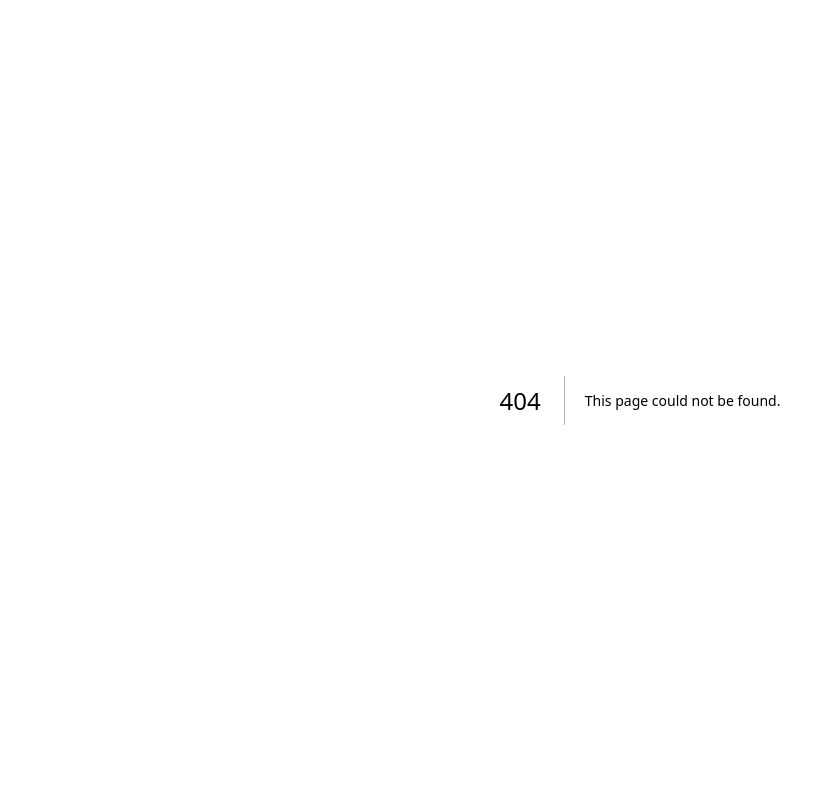
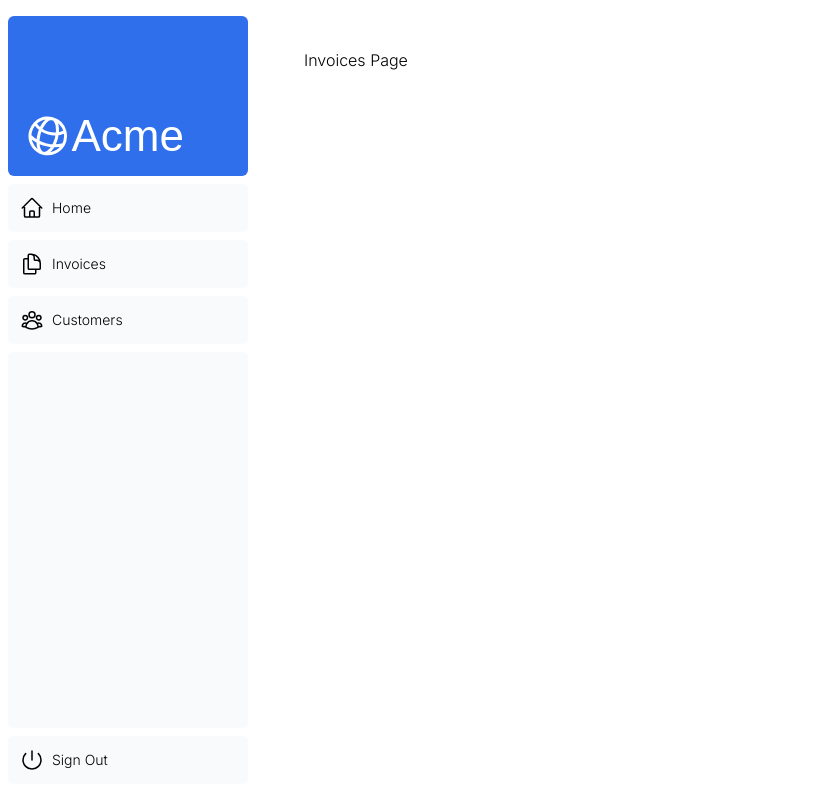
Before and after one commit to githubxnishant/next_dashboard, a Next.js app: page /dashboard/invoices in a window 1280 px wide. Before the commit this address had no page. Shown: the whole page, without its empty margins (0-835 px from the left). Built offline with nearby package versions, Linux system fonts and the light colour scheme; a web font is replaced by a local one.

Commit message:
ch4 - Creating Layouts and Pages

```diff
--- /dev/null
+++ b/app/dashboard/customers/page.jsx
@@ -0,0 +1,3 @@
+export default function Page() {
+    return <p>Customers Page</p>;
+}
--- /dev/null
+++ b/app/dashboard/invoices/page.jsx
@@ -0,0 +1,3 @@
+export default function Page() {
+    return <p>Invoices Page</p>;
+}
--- /dev/null
+++ b/app/dashboard/layout.jsx
@@ -0,0 +1,12 @@
+import SideNav from '@/app/ui/dashboard/sidenav';
+
+export default function Layout({ children }) {
+    return (
+        <div className="flex h-screen flex-col md:flex-row md:overflow-hidden">
+            <div className="w-full flex-none md:w-64">
+                <SideNav />
+            </div>
+            <div className="flex-grow p-6 md:overflow-y-auto md:p-12">{children}</div>
+        </div>
+    );
+}
--- /dev/null
+++ b/app/dashboard/page.tsx
@@ -0,0 +1,3 @@
+export default function Page() {
+    return <p>Dashboard Page</p>;
+}
--- a/app/ui/dashboard/nav-links.tsx
+++ b/app/ui/dashboard/nav-links.tsx
@@ -8,11 +8,7 @@
 // Depending on the size of the application, this would be stored in a database.
 const links = [
   { name: 'Home', href: '/dashboard', icon: HomeIcon },
-  {
-    name: 'Invoices',
-    href: '/dashboard/invoices',
-    icon: DocumentDuplicateIcon,
-  },
+  { name: 'Invoices', href: '/dashboard/invoices', icon: DocumentDuplicateIcon, },
   { name: 'Customers', href: '/dashboard/customers', icon: UserGroupIcon },
 ];
 
```
